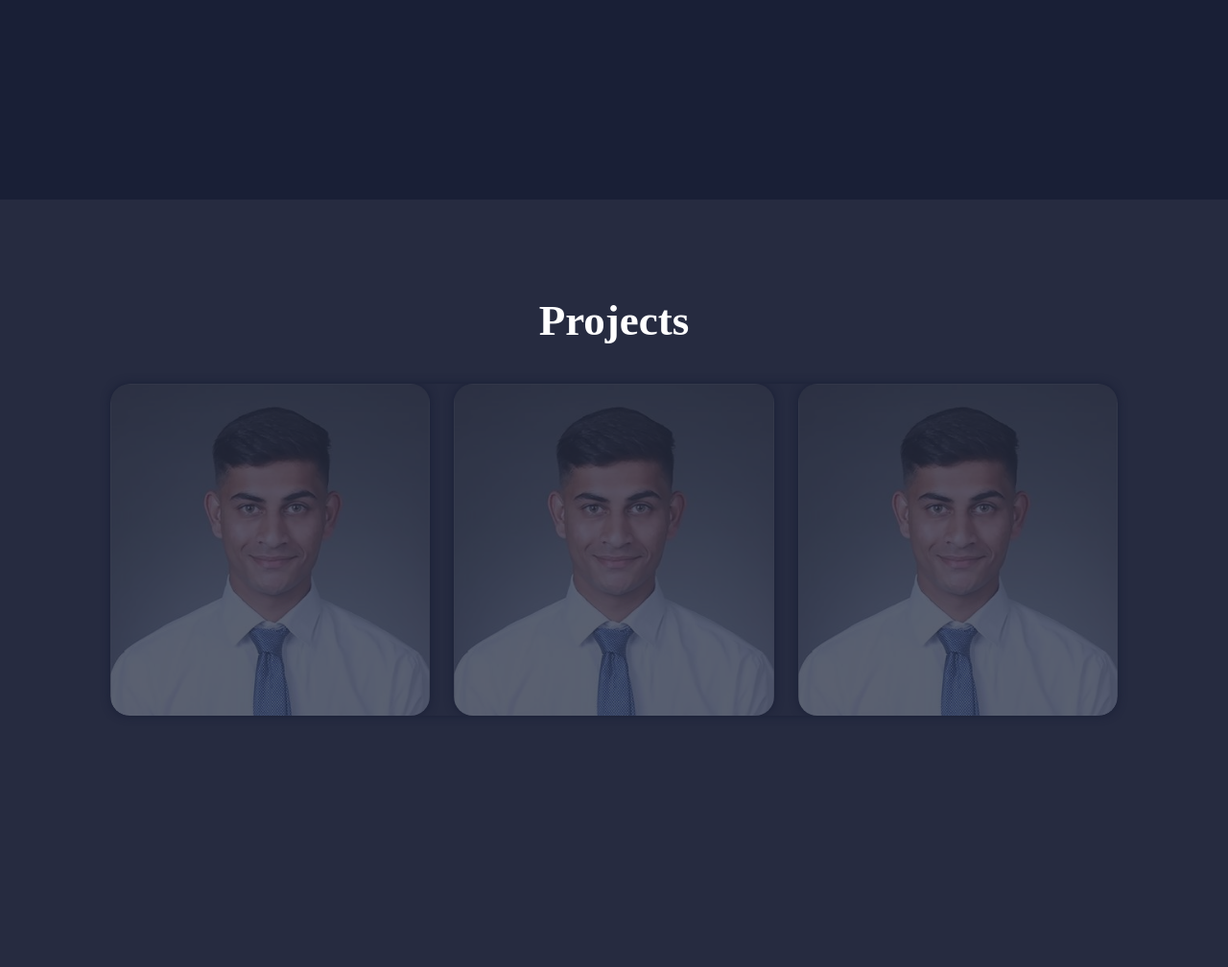
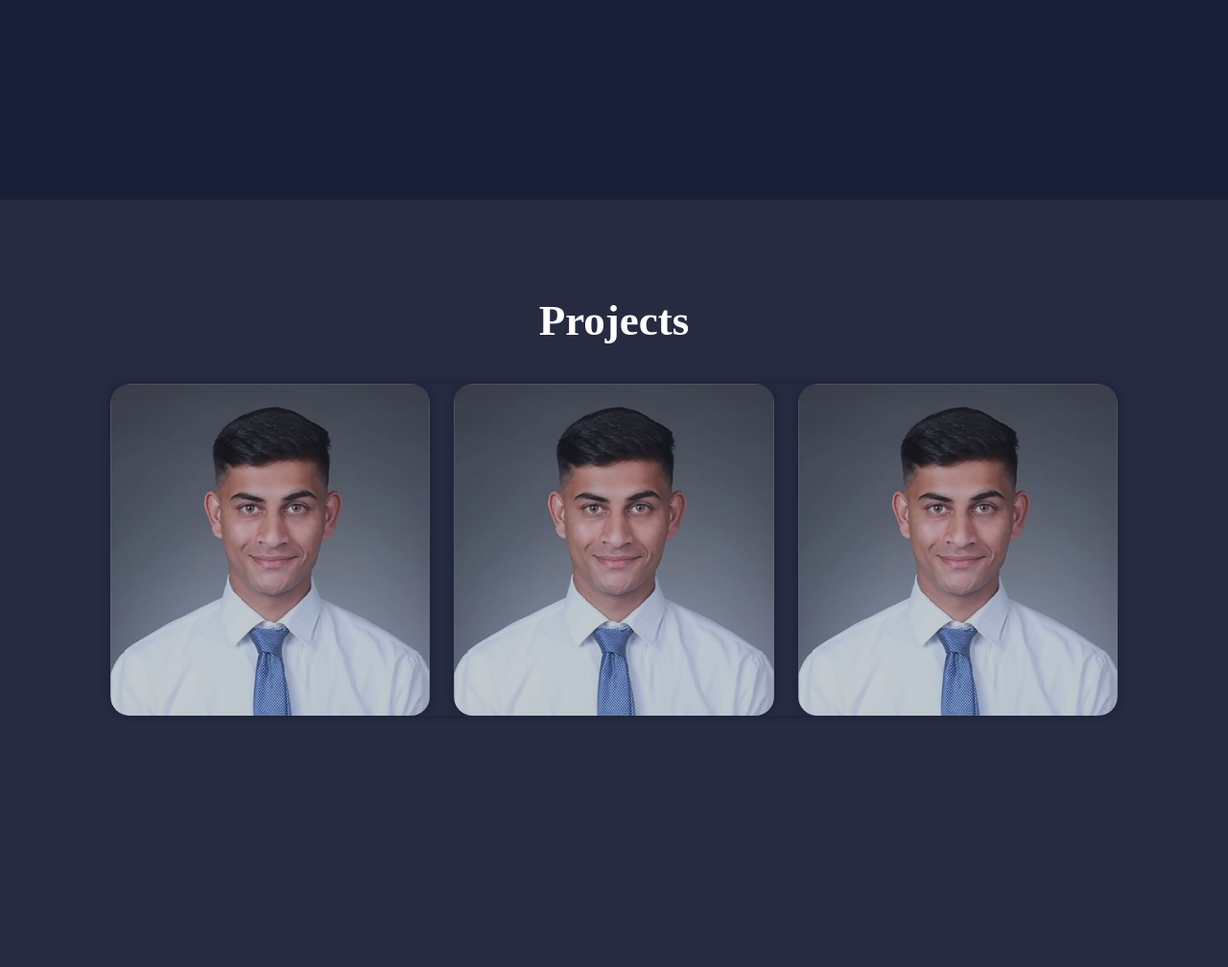
Before and after one commit to sahil-vanarse/PortFolio, a plain HTML site: page index.html in a window 1280 px wide. Shown: the part 2192-3200 px from the top of the page at 96% size. Drawn offline with Linux system fonts and the light colour scheme.

Commit message:
Project CSS

```diff
--- a/Style/styles.css
+++ b/Style/styles.css
@@ -262,7 +262,7 @@ span {
 .portfolio-box img {
     width: 100%;
     transition: .5s ease;
-    opacity: 25%;
+    opacity: 75%;
 }
 
 .portfolio-box:hover img{
```
